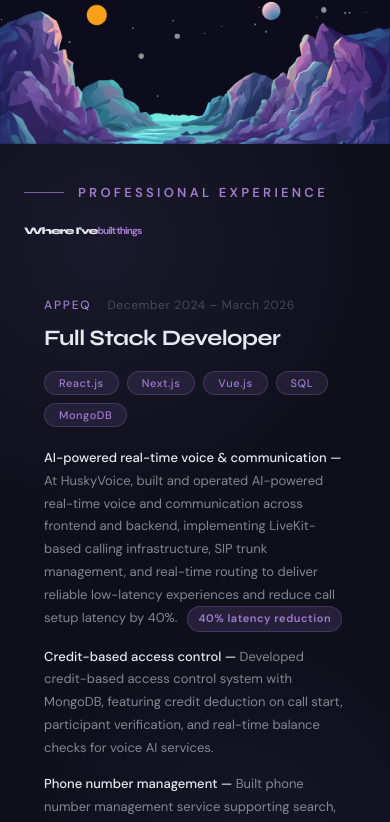
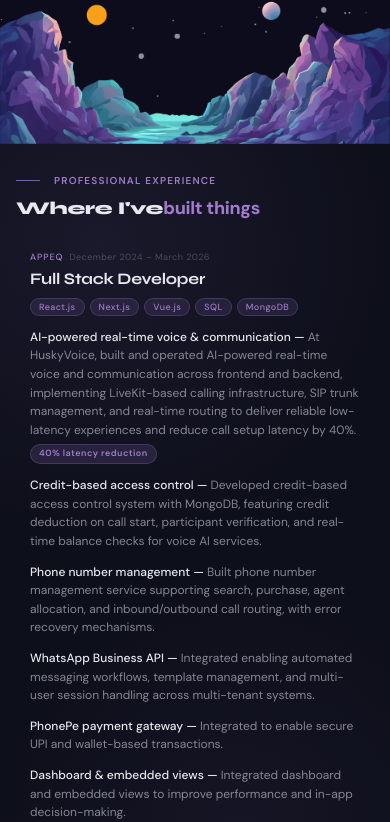
Before and after one commit to KashishSantuka/Portfolio, a React (Vite) app: page / in a window 390 px wide. Shown: the part 3232-4054 px from the top of the page. Built offline with nearby package versions, Linux system fonts and the light colour scheme.

Commit message:
Something changes

```diff
--- a/src/components/Experience/Experience.scss
+++ b/src/components/Experience/Experience.scss
@@ -287,3 +287,115 @@ $font-body:    'DM Sans', sans-serif;
     font-size: 13px;
   }
 }
+
+@media (max-width: 738px) {
+  .experience {
+    padding: 30px 0 50px;
+  }
+
+  .experience__container {
+    padding: 0 16px;
+  }
+
+  .experience__watermark {
+    display: none;
+  }
+
+  .experience__label {
+    margin-bottom: 12px;
+  }
+
+  .experience__label-line {
+    width: 24px;
+  }
+
+  .experience__label-text {
+    font-size: 10px;
+    letter-spacing: 0.12em;
+  }
+
+  .experience__heading {
+    font-size: 18px;
+    letter-spacing: -0.3px;
+    margin: 0 0 16px;
+  }
+
+  .experience__timeline {
+    gap: 16px;
+  }
+
+  .experience__card {
+    padding: 16px 14px;
+    border-radius: 10px;
+  }
+
+  .experience__card-header {
+    margin-bottom: 12px;
+  }
+
+  .experience__card-meta {
+    gap: 6px;
+    margin-bottom: 6px;
+  }
+
+  .experience__company {
+    font-size: 9px;
+    letter-spacing: 0.1em;
+  }
+
+  .experience__period {
+    font-size: 9px;
+  }
+
+  .experience__role {
+    font-size: 16px;
+    margin: 0 0 10px;
+    letter-spacing: -0.2px;
+  }
+
+  .experience__tech-stack {
+    gap: 5px;
+  }
+
+  .experience__tech-pill {
+    padding: 2px 8px;
+    font-size: 9px;
+  }
+
+  .experience__divider {
+    margin-bottom: 12px;
+  }
+
+  .experience__bullets {
+    gap: 12px;
+  }
+
+  .experience__bullet {
+    gap: 8px;
+  }
+
+  .experience__bullet-dot {
+    width: 4px;
+    height: 4px;
+    margin-top: 5px;
+    flex-shrink: 0;
+  }
+
+  .experience__bullet-content {
+    font-size: 12px;
+    line-height: 1.55;
+  }
+
+  .experience__bullet-highlight {
+    font-size: 12px;
+  }
+
+  .experience__metric {
+    display: block;
+    margin-left: 0;
+    margin-top: 5px;
+    width: fit-content;
+    font-size: 9px;
+    padding: 2px 8px;
+  }
+}
```
